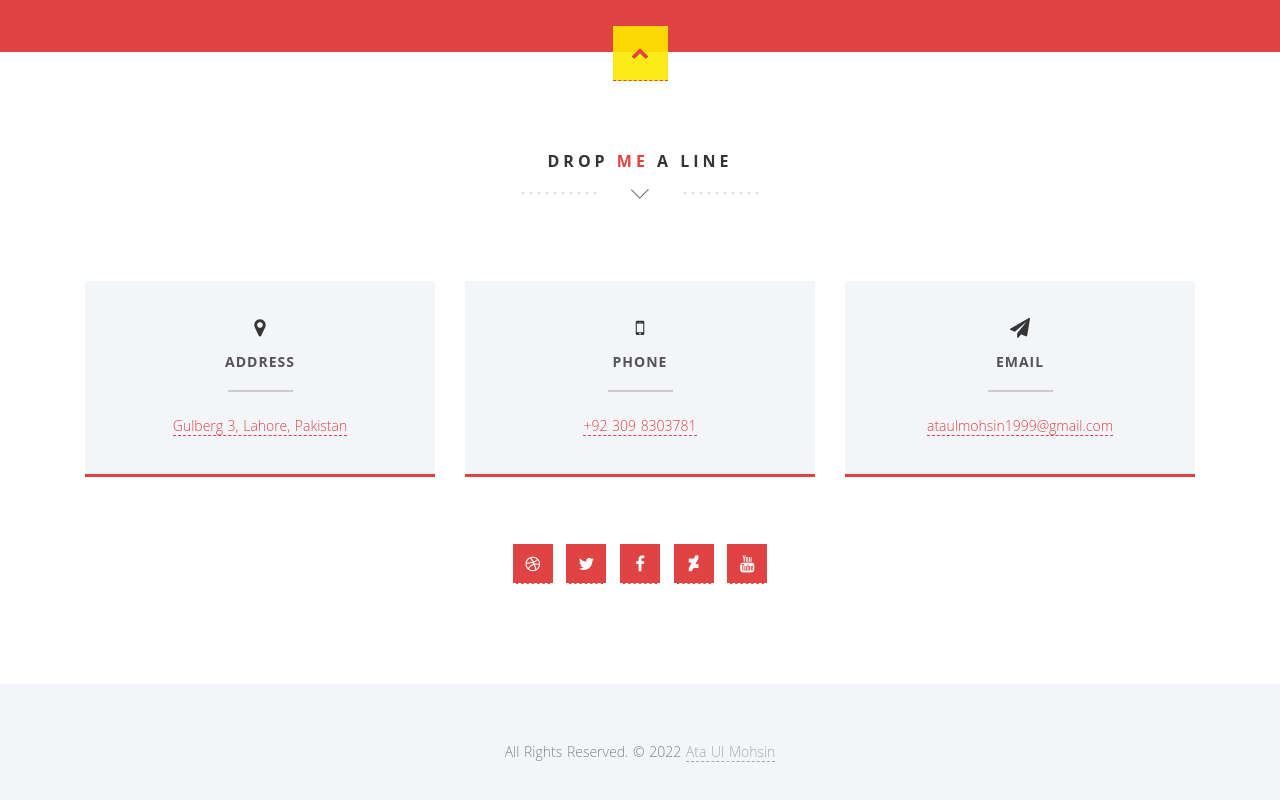
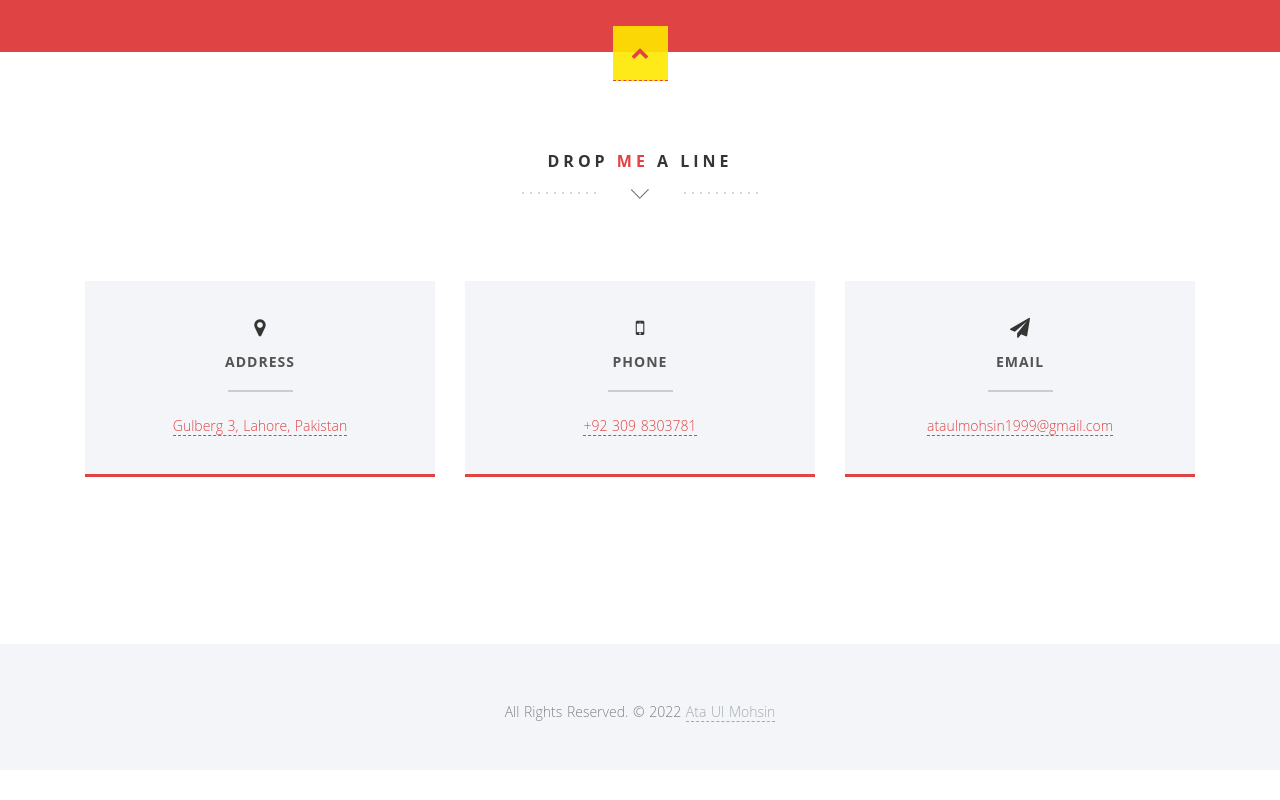
Before and after one commit to aumohsin99/SATechnicalOnboarding, a plain HTML site: page src/index.html in a window 1280 px wide. Shown: the part 1574-2374 px from the top of the page. After the commit the page ends 2344 px from the top, so only its background shows below. Drawn offline with nearby package versions, Linux system fonts and the light colour scheme; some packages are replaced by stand-ins of ours.

Commit message:
improvements

```diff
--- a/src/index.html
+++ b/src/index.html
@@ -56,7 +56,7 @@
 						<a href="index.html#home"><i class="fa fa-fw fa-home"></i><span>Home</span></a>
 						<a href="index.html#about"><i class="fa fa-fw fa-quote-left"></i><span>About</span></a>
 						<a href="https://github.com/aumohsin99"><i class="fa fa-fw fa-picture-o"></i><span>Portfolio</span></a>
-						<a href="www.aumohsin99.medium.com"><i class="fa fa-fw fa-rss"></i><span>Blog</span></a>
+						<a href="https://aumohsin99.medium.com/"><i class="fa fa-fw fa-rss"></i><span>Blog</span></a>
 						<a href="https://linktr.ee/aumohsin99"><i class="fa fa-fw fa-envelope-o"></i><span>Contact</span></a>
 					</div>
 				</nav>
@@ -182,25 +182,11 @@
               </div>
             </div>
 
-			<!-- Social Buttons - use font-awesome, past in what you want -->
-            <div class="row">
-              <div class="col-md-12">
-                <ul class="social-buttons">
-                  <li><a href="index.html#" class="social-btn"><i class="fa fa-dribbble"></i></a></li><!-- dribble -->
-                  <li><a href="index.html#" class="social-btn"><i class="fa fa-twitter"></i></a></li><!-- twitter -->
-                  <li><a href="index.html#" class="social-btn"><i class="fa fa-facebook"></i></a></li><!-- facebook -->
-				  <li><a href="index.html#" class="social-btn"><i class="fa fa-deviantart"></i></a></li><!-- deviantart -->
-				  <li><a href="index.html#" class="social-btn"><i class="fa fa-youtube"></i></a></li><!-- youtube -->
-                </ul>
-              </div>
-            </div>
           </div>
         </section>
 		<!-- ==========================
         CONTACT SECTION END
         =========================== -->
-
-
 
 		<!-- ==========================
         FOOTER SECTION
```
